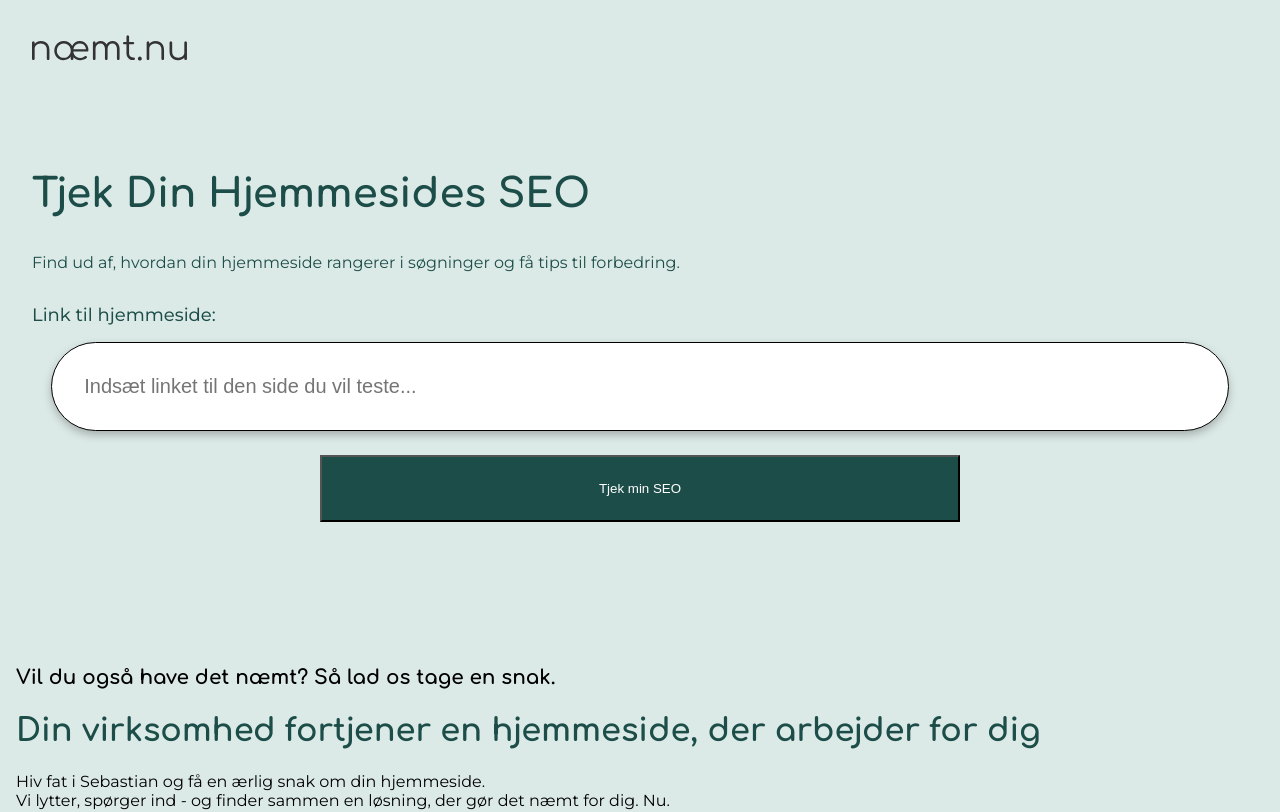
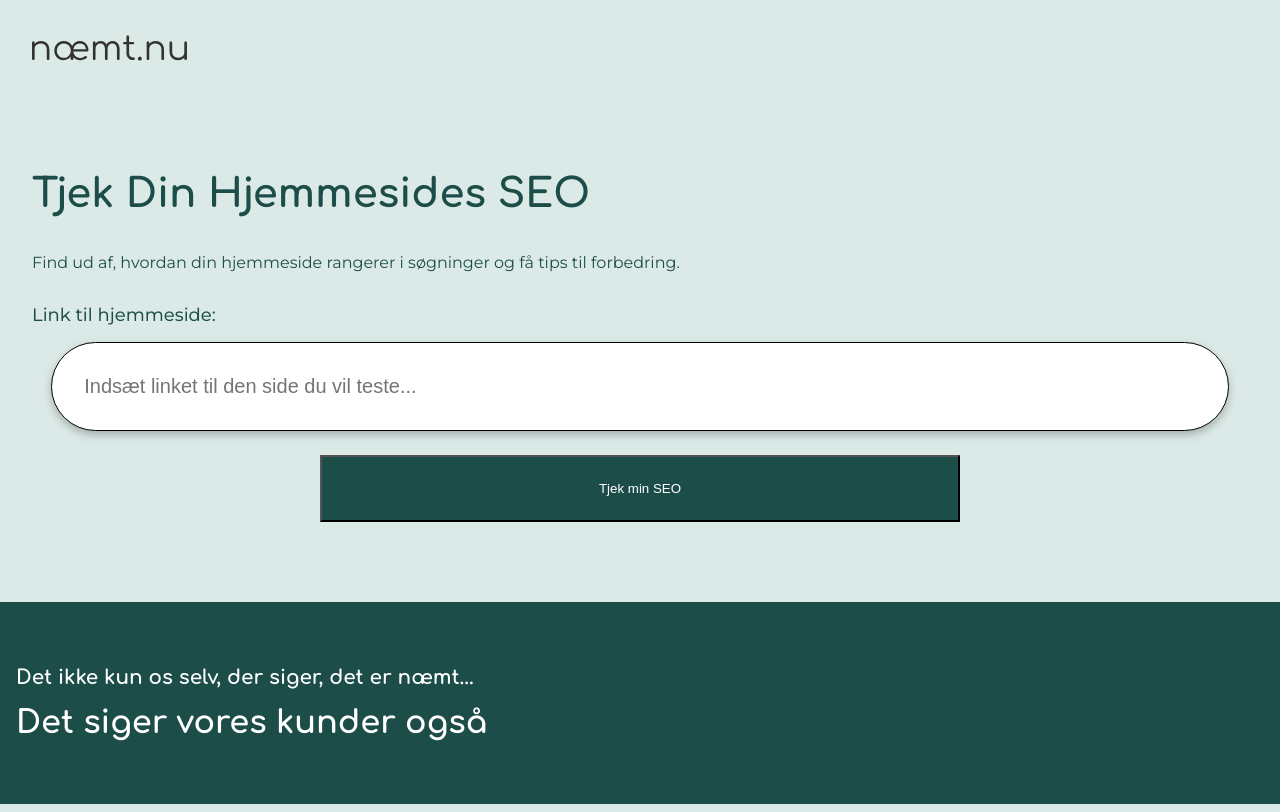
Before and after one commit to SofiePedersen/naemtnu, a Vue app: page / in a window 1280 px wide. Shown: the top 812 px of the page. Built offline with nearby package versions, Linux system fonts and the light colour scheme; no server answers.

Commit message:
Reviews started

```diff
--- a/src/App.vue
+++ b/src/App.vue
@@ -3,12 +3,14 @@ import Footer from "./components/Footer.vue";
 import Header from "./components/Header.vue";
 import HeroSection from "./components/HeroSection.vue";
 import Contact from "./components/Contact.vue";
+import Reviews from "./components/Reviews.vue";
 </script>
 
 <template>
   <main>
     <Header />
     <HeroSection />
+    <Reviews />
     <Contact />
     <Footer />
   </main>
--- a/src/components/Reviews.vue
+++ b/src/components/Reviews.vue
@@ -0,0 +1,20 @@
+<script setup></script>
+
+<template>
+  <div class="review">
+    <h4>Det ikke kun os selv, der siger, det er næmt...</h4>
+    <h2>Det siger vores kunder også</h2>
+  </div>
+</template>
+
+<style lang="scss" scoped>
+@import "../assets/main.scss";
+.review {
+  background-color: $color-kelp-green;
+  color: $color-cloudy-white;
+  padding: 4rem 1rem;
+  display: flex;
+  flex-direction: column;
+  gap: 1rem;
+}
+</style>
```
